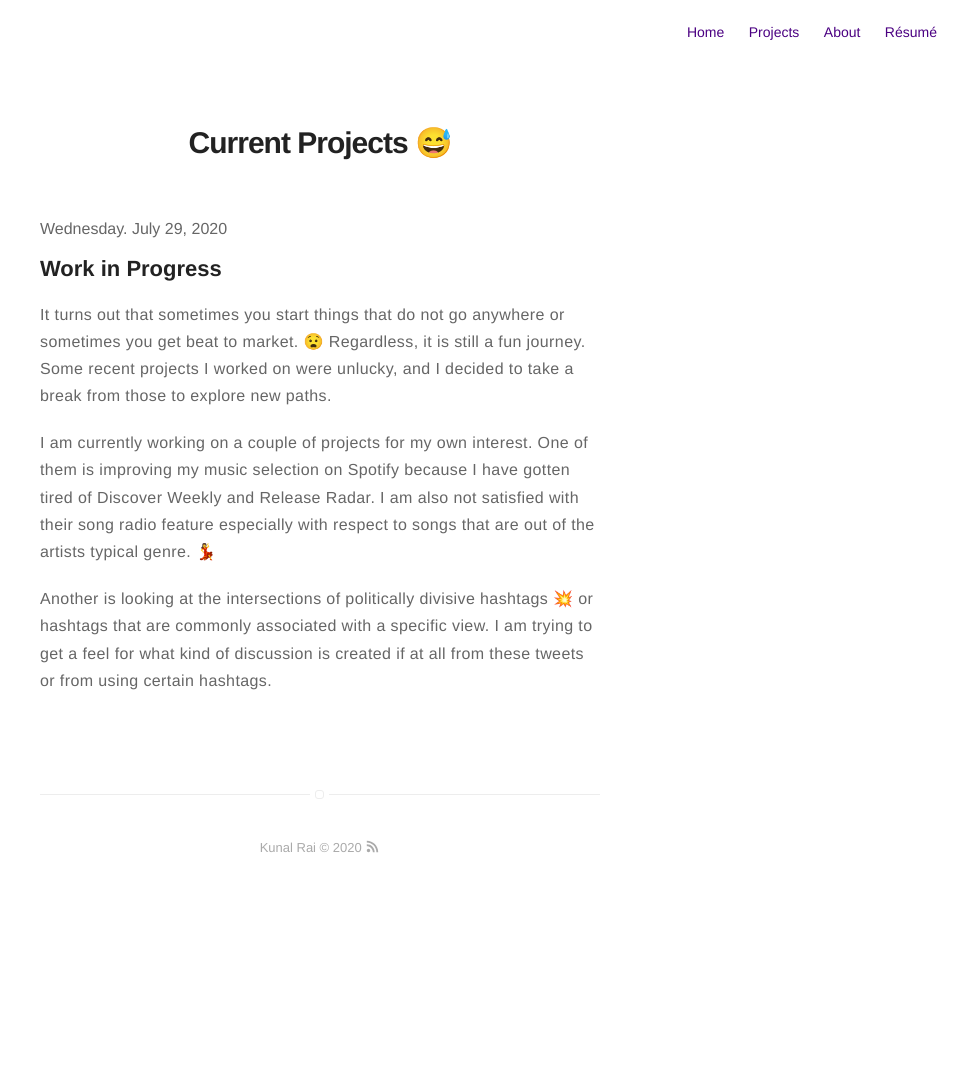
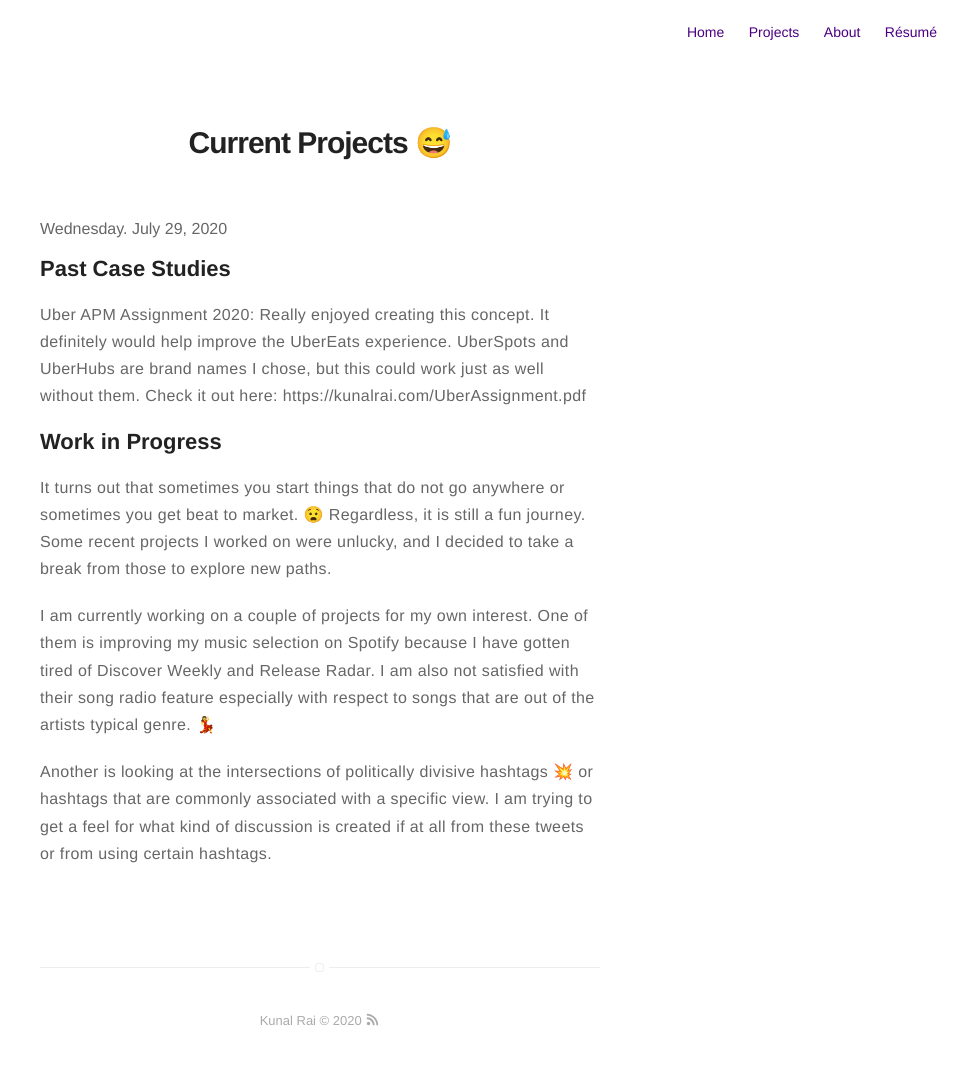
Before and after one commit to kunalrye/kunalrye.github.io, a Jekyll site: the page built from _posts/2020-07-29-new-projects.markdown, in a window 1280 px wide. Shown: the whole page, without its empty margins (320-1280 px from the left). Built offline with Jekyll 4.4.1, drawn with Linux system fonts in a browser that asks for light colours; emoji names are drawn with the system emoji font; before the commit the page ends 900 px from its top, so only the background shows below that.

Commit message:
added Uber APM case study

```diff
--- a/_posts/2020-07-29-new-projects.markdown
+++ b/_posts/2020-07-29-new-projects.markdown
@@ -17,6 +17,9 @@ externalLink: false
   <img width="640" height="375" src="https://www.lockheedmartin.com/content/dam/lockheed-martin/aero/photo/F-35/F35Direct_PR.jpg">
 
 </p> -->
+## Past Case Studies
+
+Uber APM Assignment 2020: Really enjoyed creating this concept. It definitely would help improve the UberEats experience. UberSpots and UberHubs are brand names I chose, but this could work just as well without them. Check it out here: https://kunalrai.com/UberAssignment.pdf
 
 ## Work in Progress
 It turns out that sometimes you start things that do not go anywhere or sometimes you get beat to market. :anguished:
```
Also changed, not shown: 1 other file.
